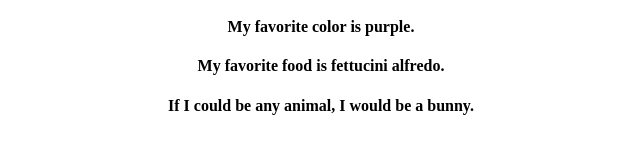
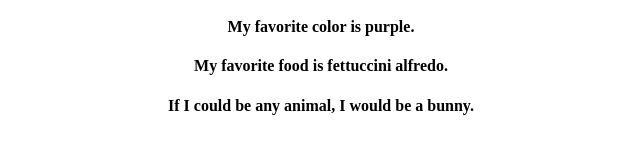
Before and after one commit to sierralopez471471/My-Profile, a plain HTML site: page index.html in a window 1280 px wide. Shown: the part 212-366 px from the top of the page, 319-959 px from the left. Drawn offline with Linux system fonts and the light colour scheme.

Commit message:
I corrected a spelling error

```diff
--- a/index.html
+++ b/index.html
@@ -13,7 +13,7 @@
 				<h3>About Me:</h3>
 					<h4>My hometown is Kaneohe.</h4>
 					<h4>My favorite color is purple.</h4>
-					<h4>My favorite food is fettucini alfredo.</h4>
+					<h4>My favorite food is fettuccini alfredo.</h4>
 					<h4>If I could be any animal, I would be a bunny.</h4>
 			</div>
 		  </body>
```
